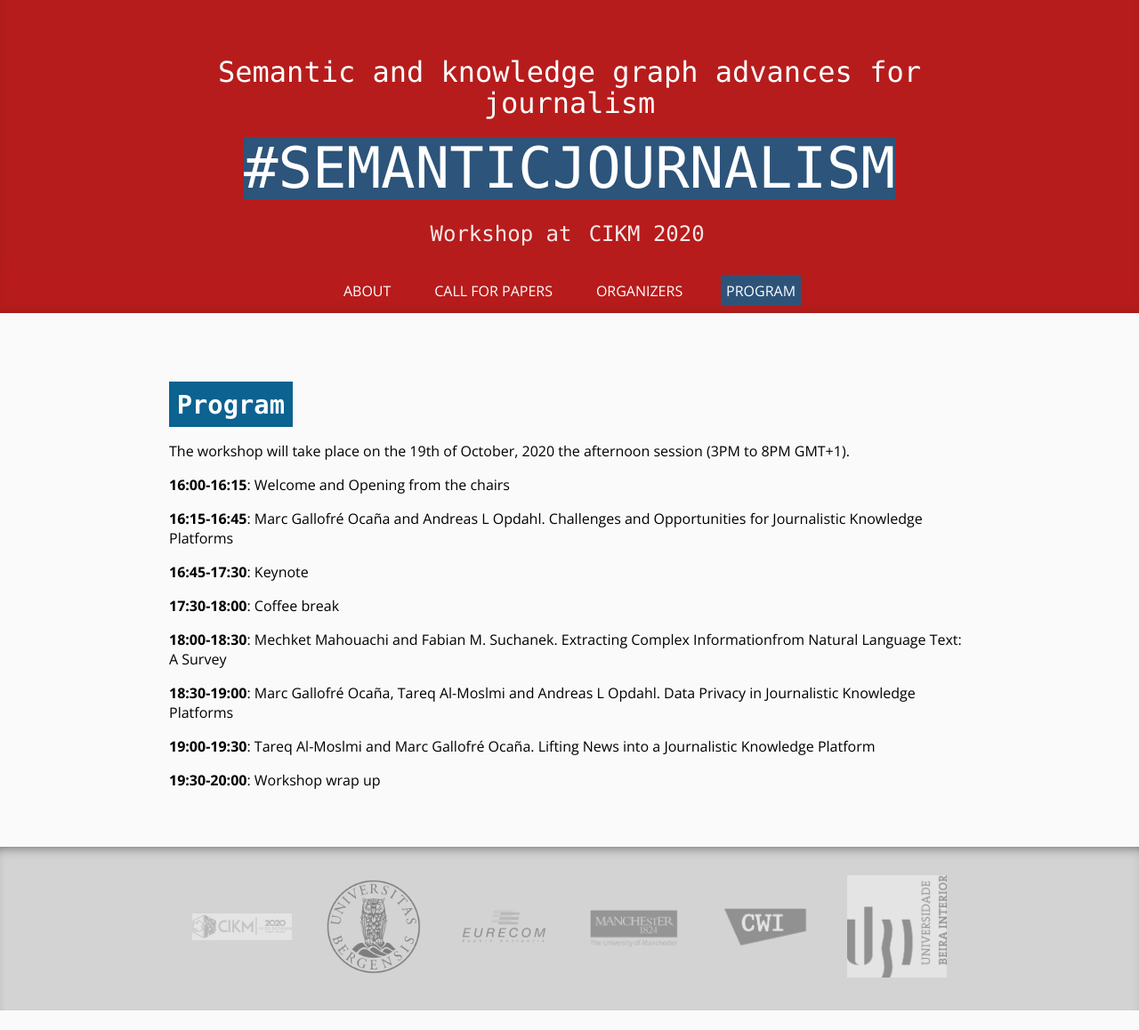
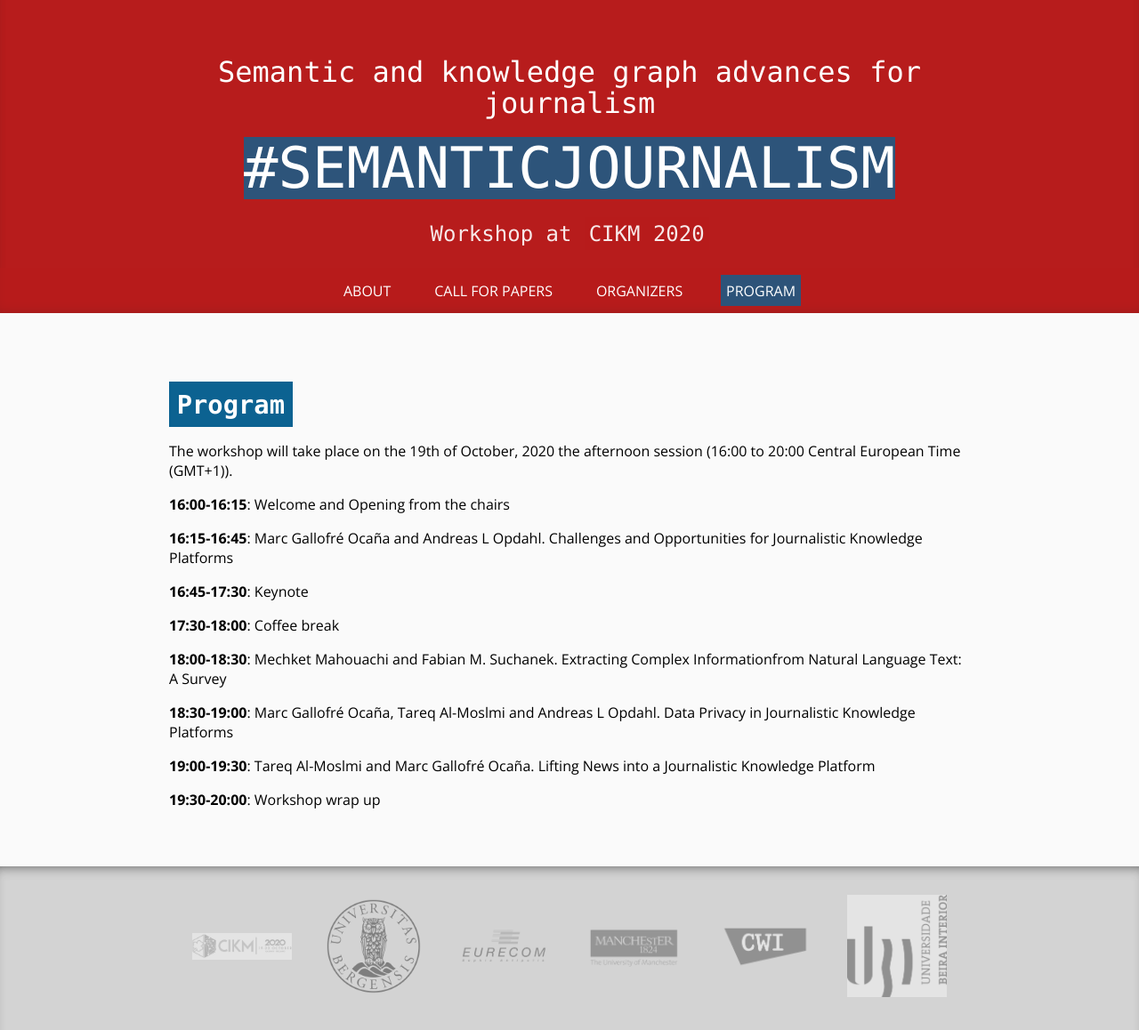
Before and after one commit to almoslmi/SemanticJournalism, a Jekyll site: the page built from docs/program.md, in a window 1280 px wide. Shown: the whole page at 89% size. Built offline with Jekyll 4.4.1, drawn with Linux system fonts in a browser that asks for light colours; before the commit the page ends 1136 px from its top, so only the background shows below that.

Commit message:
Update program.md

```diff
--- a/docs/program.md
+++ b/docs/program.md
@@ -8,7 +8,7 @@ navigation_weight: 2
 
 # Program
 
-The workshop will take place on the 19th of October, 2020 the afternoon session (3PM to 8PM GMT+1).
+The workshop will take place on the 19th of October, 2020 the afternoon session (16:00 to 20:00 Central European Time (GMT+1)).
 
 **16:00-16:15**: Welcome and Opening from the chairs
 
```
